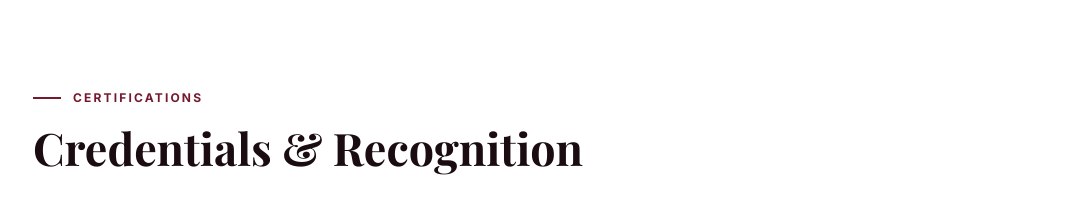
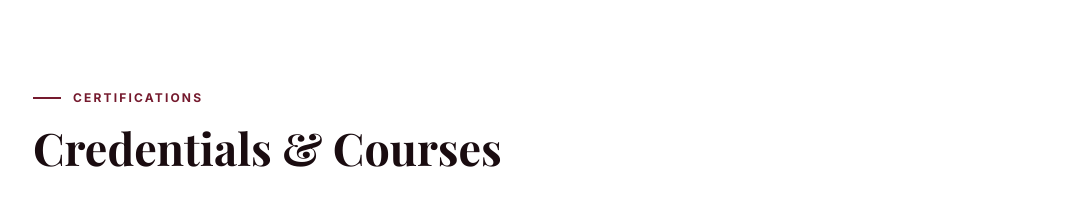
Before and after one commit to diyanpe/diyanpe.github.io, a plain HTML site: page index.html in a window 1280 px wide. Shown: the part 2440-2652 px from the top of the page, without its empty margins (99-1179 px from the left). Drawn offline with nearby package versions, Linux system fonts and the light colour scheme; a web font is replaced by a local one.

Commit message:
edit certification

```diff
--- a/index.html
+++ b/index.html
@@ -633,7 +633,7 @@
           <div class="section-eyebrow-line"></div>
           <span class="section-eyebrow-text">Certifications</span>
         </div>
-        <h2 class="section-title">Credentials &amp; Recognition</h2>
+        <h2 class="section-title">Credentials &amp; Courses</h2>
       </div>
 
       <div class="cert-grid">
```
